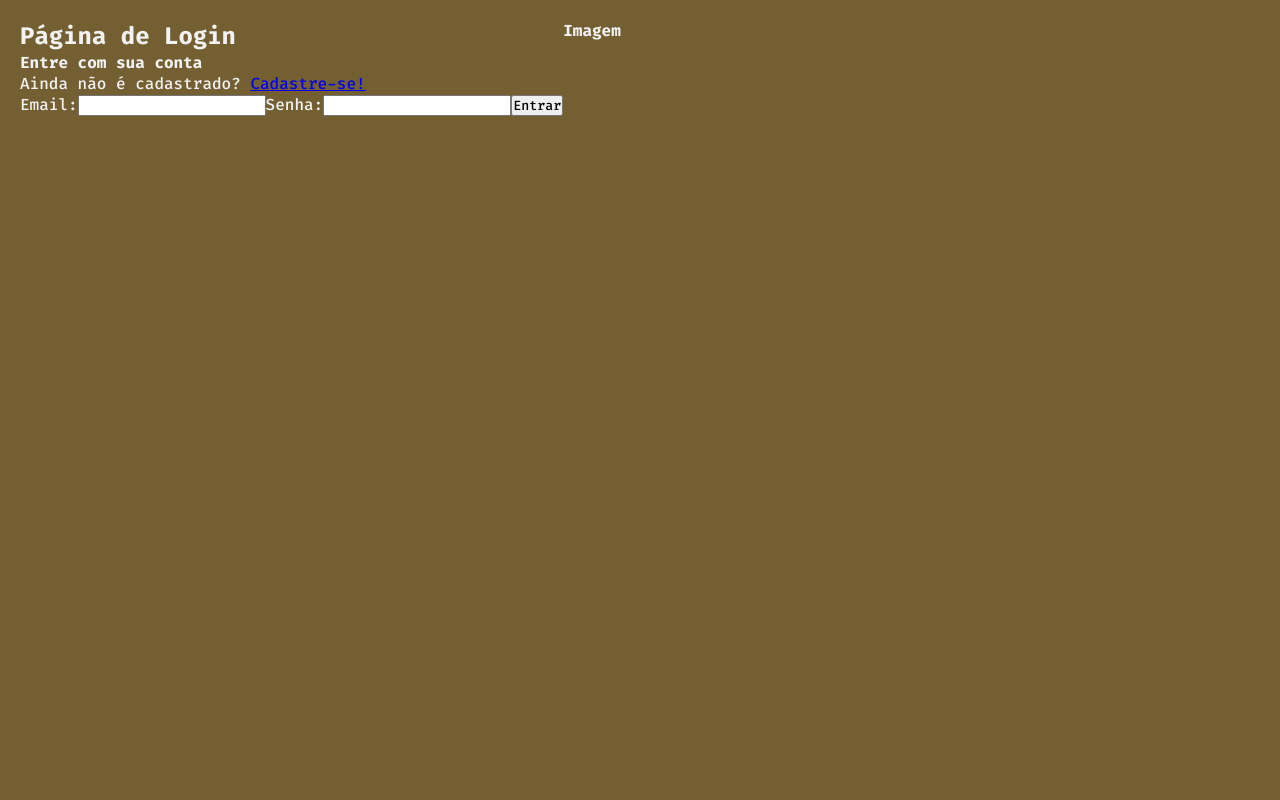
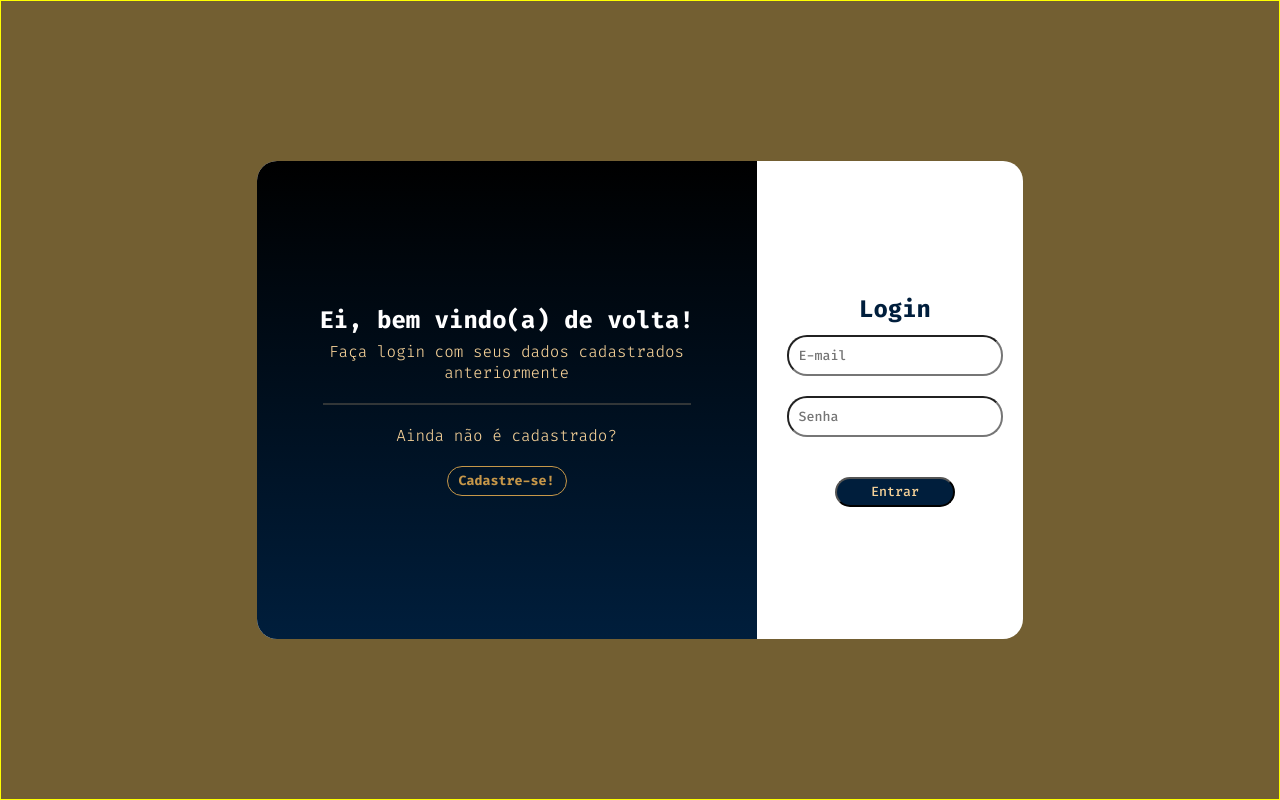
Before and after one commit to eiericksilva/todo-react-firebase, a React (Vite) app: page / in a window 1280 px wide. Built offline with nearby package versions, Linux system fonts and the light colour scheme.

Commit message:
tela de login criada

```diff
--- a/src/pages/Login/Login.js
+++ b/src/pages/Login/Login.js
@@ -1,6 +1,122 @@
 import styled from "styled-components";
 
+export const Wrapper = styled.div`
+  border: 1px solid yellow;
+  height: 100vh;
+  display: flex;
+  align-items: center;
+  justify-content: center;
+`;
 export const Container = styled.div`
+  height: 60%;
+  width: 60%;
+  background-color: #fff;
+  border-radius: 20px;
+
+  display: flex;
+  align-items: center;
+  justify-content: center;
+  gap: 10px;
+
+  h1,
+  h2,
+  h3,
+  h4,
+  h5,
+  h6,
+  p {
+    color: #001e3c;
+  }
+`;
+
+export const ColumnOne = styled.div`
+  width: 30%;
+  min-width: 500px;
+  height: 100%;
   padding: 20px;
+  background: linear-gradient(180deg, #000, #001e3c);
+  border-radius: 20px 0 0 20px;
+
   display: flex;
+  flex-direction: column;
+  justify-content: center;
+  align-items: center;
+
+  h2 {
+    color: #fff;
+    margin-bottom: 5px;
+  }
+
+  p {
+    color: #f7d399;
+    text-align: center;
+    font-weight: 300;
+  }
+
+  hr {
+    width: 80%;
+    border: 1px solid #f7d399;
+    margin: 20px 0;
+    opacity: 0.2;
+  }
+
+  button {
+    background-color: white;
+    height: 30px;
+    width: 120px;
+    border-radius: 20px;
+    border: 1px solid #c69749;
+    background-color: transparent;
+    margin-top: 20px;
+
+    a {
+      text-decoration: none;
+      color: #c69749;
+      font-weight: 700;
+    }
+  }
 `;
+export const ColumnTwo = styled.div`
+  flex: 1;
+  height: 100%;
+  padding: 20px;
+`;
+export const Form = styled.form`
+  color: #001e3c;
+  height: 100%;
+  display: flex;
+  flex-direction: column;
+  align-items: center;
+  justify-content: center;
+`;
+export const ContainerInput = styled.div`
+  display: flex;
+  flex-direction: column;
+  width: 100%;
+`;
+export const Button = styled.button`
+  color: #f7d399;
+  border-radius: 20px;
+  background-color: #001e3c;
+  height: 30px;
+  width: 120px;
+  border-radius: 20px;
+  margin-top: 20px;
+
+  &:hover {
+    cursor: pointer;
+    background-color: #f7d399;
+    color: #001e3c;
+  }
+`;
+
+export const Input = styled.input`
+  color: #001e3c;
+  margin-bottom: 20px;
+  padding: 10px;
+  border-radius: 20px;
+`;
+
+export const Title = styled.h2`
+  margin-bottom: 10px;
+`;
--- a/src/pages/Login/index.jsx
+++ b/src/pages/Login/index.jsx
@@ -1,6 +1,16 @@
 import React from "react";
 import { Link, useNavigate } from "react-router-dom";
-import { Container } from "./Login";
+import {
+  Button,
+  ColumnOne,
+  ColumnTwo,
+  Container,
+  ContainerInput,
+  Form,
+  Input,
+  Title,
+  Wrapper,
+} from "./Login";
 
 const Login = () => {
   const navigate = useNavigate();
@@ -10,33 +20,29 @@ const Login = () => {
     navigate("/todoapp");
   };
   return (
-    <Container>
-      <div>
-        <div>
-          <h2>Página de Login</h2>
-          <h4>Entre com sua conta</h4>
-          <p>
-            Ainda não é cadastrado? <Link to="/cadastro">Cadastre-se!</Link>
-          </p>
-        </div>
-        <div>
-          <form onSubmit={handleSubmit}>
-            <label>
-              Email:
-              <input type="email" />
-            </label>
-            <label>
-              Senha:
-              <input type="password" />
-            </label>
-            <button type="submit"> Entrar</button>
-          </form>
-        </div>
-      </div>
-      <div>
-        <h4>Imagem</h4>
-      </div>
-    </Container>
+    <Wrapper>
+      <Container>
+        <ColumnOne>
+          <Title>Ei, bem vindo(a) de volta!</Title>
+          <p>Faça login com seus dados cadastrados anteriormente</p>
+          <hr />
+          <p>Ainda não é cadastrado?</p>
+          <Button>
+            <Link to="/cadastro">Cadastre-se!</Link>
+          </Button>
+        </ColumnOne>
+        <ColumnTwo>
+          <Form onSubmit={handleSubmit}>
+            <Title>Login</Title>
+            <ContainerInput>
+              <Input type="email" placeholder="E-mail" />
+              <Input type="password" placeholder="Senha" />
+            </ContainerInput>
+            <Button type="submit"> Entrar</Button>
+          </Form>
+        </ColumnTwo>
+      </Container>
+    </Wrapper>
   );
 };
 
```
